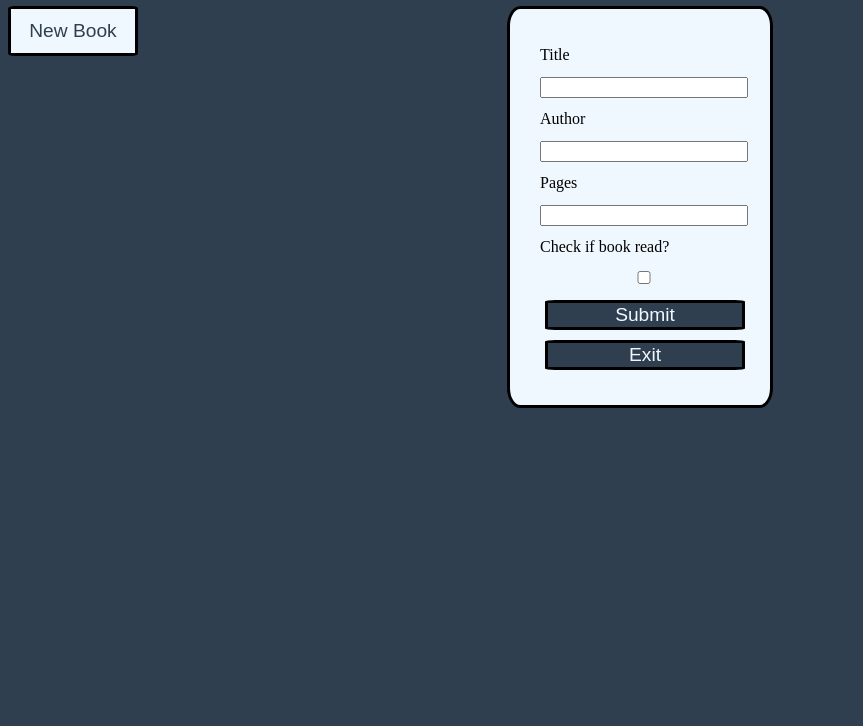
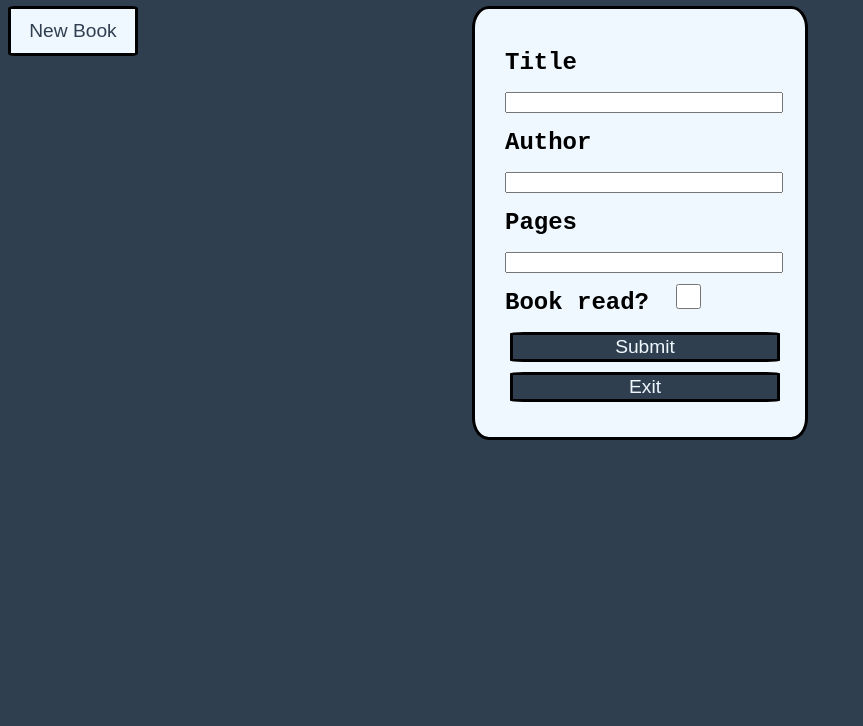
Before and after one commit to azaelreyes/library-app, a plain HTML site: page index.html in a window 1280 px wide. Shown: the part 74-800 px from the top of the page, without its empty margins (0-863 px from the left). Drawn offline with Linux system fonts and the light colour scheme.

Commit message:
changed some css for form and fonts

```diff
--- a/index.html
+++ b/index.html
@@ -18,7 +18,7 @@
         <input id="authorInput" type="text" /><br>
         <label>Pages</label>
         <input id="pagesInput"type="number" /><br>
-        <label>Check if book read?</label>
+        <label>Book read?</label>
         <input id="readInput" type="checkbox" /><br>
         <button type="submit" id="submitNewBookInfo" >Submit</button>
         <button id="exitNewBookForm" >Exit</button>
--- a/styles.css
+++ b/styles.css
@@ -1,5 +1,6 @@
 body{
     background-color: rgb(47, 63, 79);
+    font-family: 'Courier New', Courier, monospace;
 }
 h1{
     color: whitesmoke;
@@ -52,12 +53,13 @@ h1{
 #form{
     background-color: aliceblue;
     position:absolute;
-    width: 200px;
+    width:270px;
     line-height: 2;
     padding: 30px;
     border: solid 3px black;
     border-radius: 5%;
     visibility: visible;
+
 
     margin-left: auto;
     margin-right: auto;
@@ -65,6 +67,24 @@ h1{
     right: 0;
 
 }
+
+label{
+    font-size: x-large;
+    font-weight: bold;
+
+}
+
+
+#readInput{
+position: relative;
+  top: 10%;
+  left: 5%;
+  height: 25px;
+  width: 25px;
+  background-color: #eee;
+}
+
+
 
 input{
     width:100%;
```
Also changed, not shown: index.js (+0 -33 lines).
